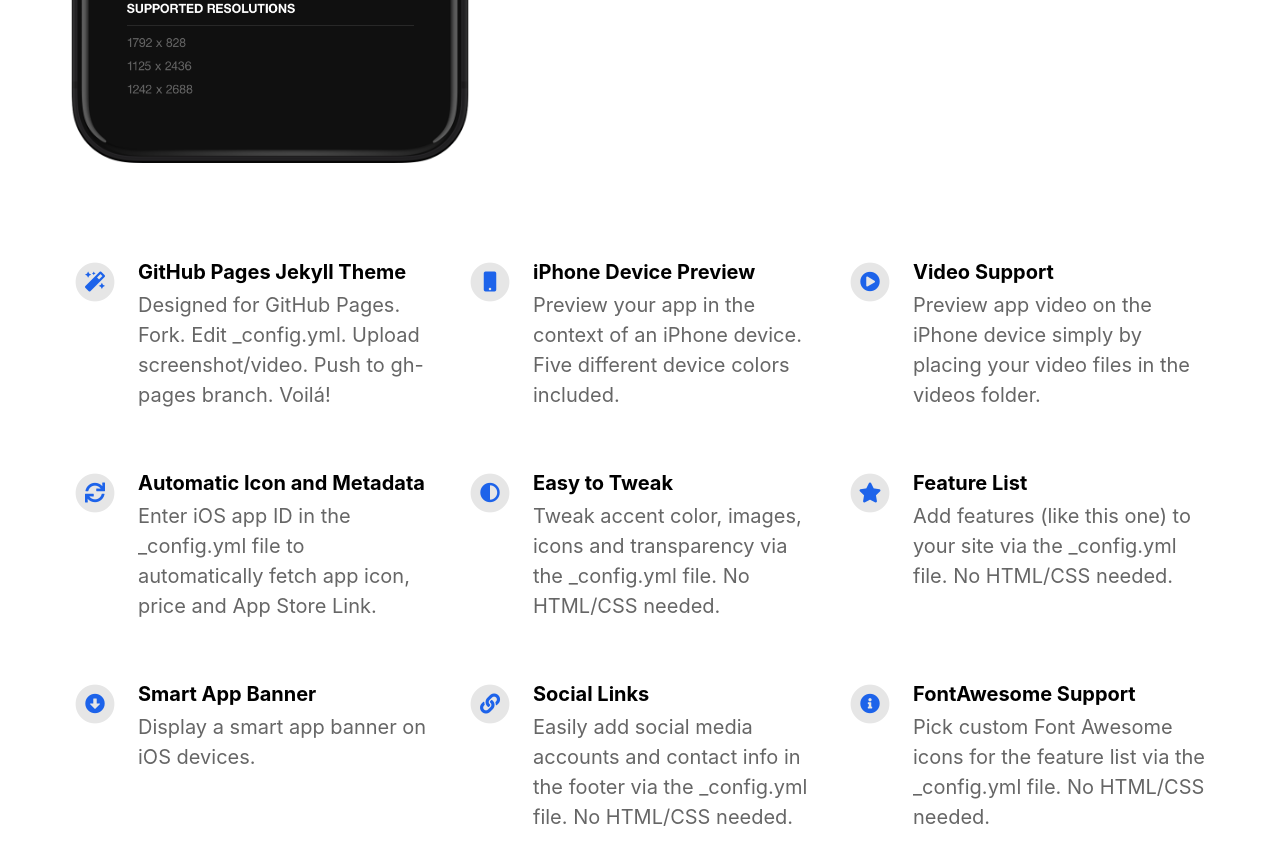
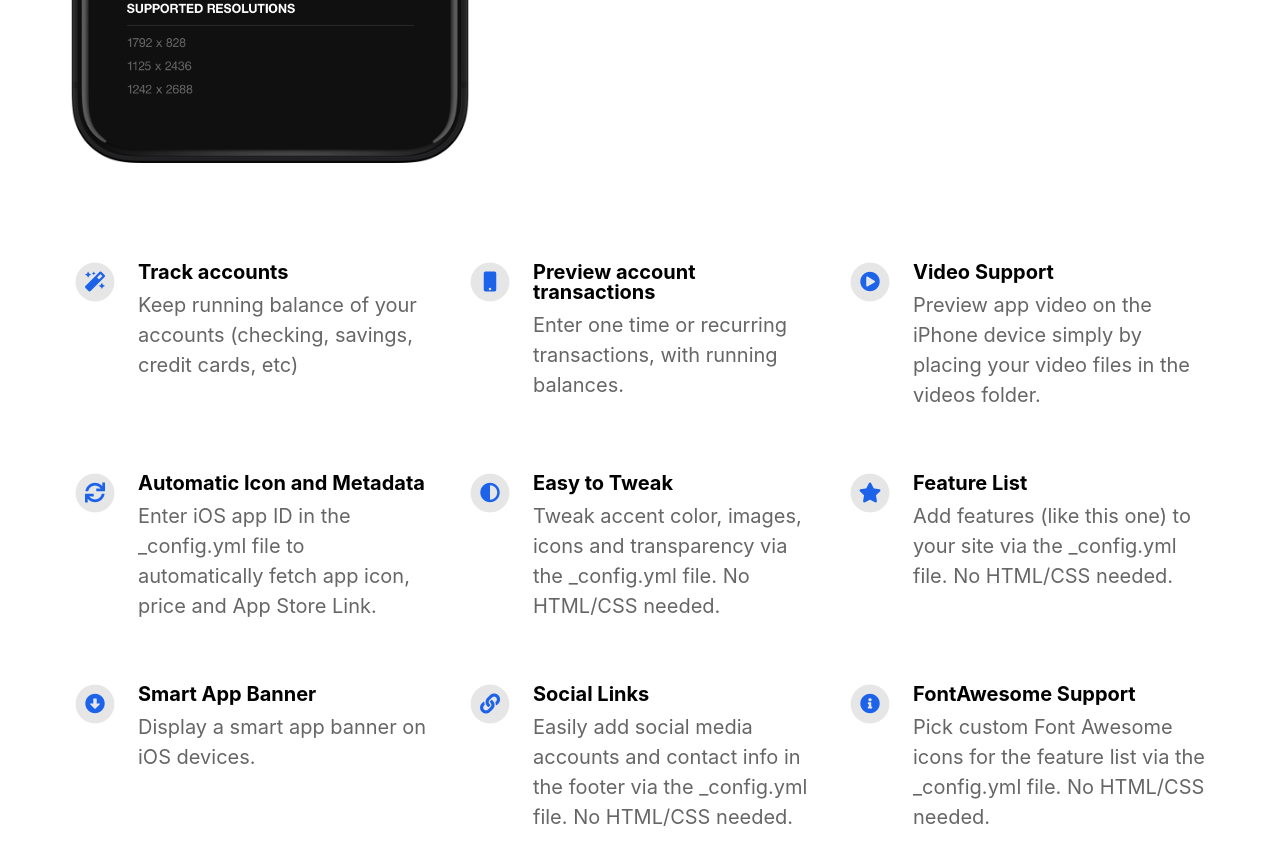
Before and after one commit to nelbar/CashTally, a Jekyll site: the page built from index.html, in a window 1280 px wide and 900 px high, scrolled down 822 px. Shown: the top 865 px of the window. Built offline with Jekyll 4.4.1, drawn with Linux system fonts in a browser that asks for light colours; nearby versions of some CDN libraries.

Commit message:
Update _config.yml

```diff
--- a/_config.yml
+++ b/_config.yml
@@ -25,9 +25,9 @@ your_link                                 : https://emilbaehr.com
 your_city                                 : Copenhagen
 email_address                             : emil.baehr@gmail.com
 facebook_username                         :
-instagram_username                        : ebaehr
-twitter_username                          : ebaehr
-github_username                           : emilbaehr
+instagram_username                        :
+twitter_username                          : nelbar
+github_username                           : nelbar
 youtube_username                          :
 
 
@@ -35,12 +35,12 @@ youtube_username                          :
 # Feature List                            Edit, add or remove features to be presented.
 features                                  :
 
-  - title                                 : GitHub Pages Jekyll Theme
-    description                           : Designed for GitHub Pages. Fork. Edit _config.yml. Upload screenshot/video. Push to gh-pages branch. Voilá!
+  - title                                 : Track accounts
+    description                           : Keep running balance of your accounts (checking, savings, credit cards, etc)
     fontawesome_icon_name                 : magic
 
-  - title                                 : iPhone Device Preview
-    description                           : Preview your app in the context of an iPhone device. Five different device colors included.
+  - title                                 : Preview account transactions
+    description                           : Enter one time or recurring transactions, with running balances.
     fontawesome_icon_name                 : mobile
 
   - title                                 : Video Support
```
